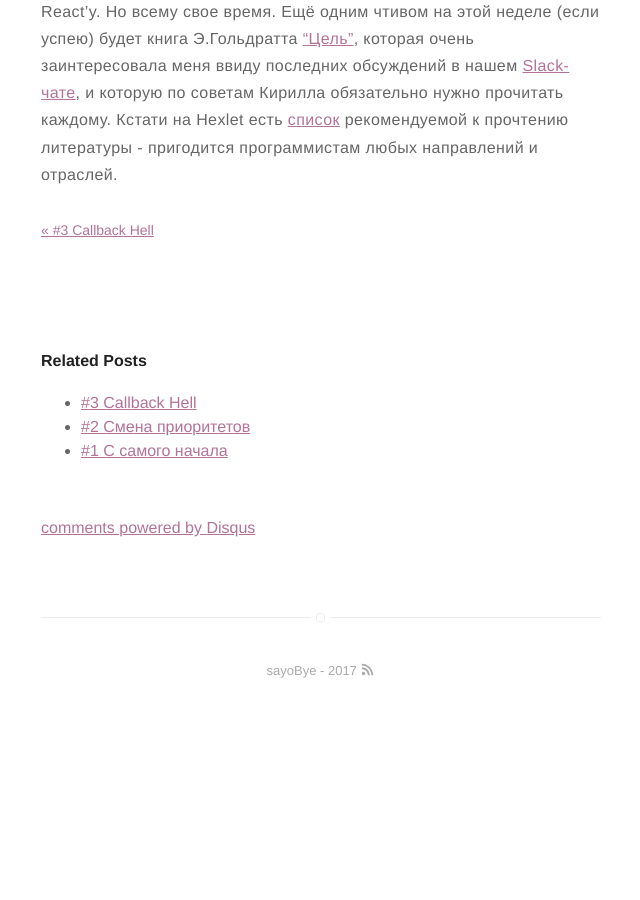
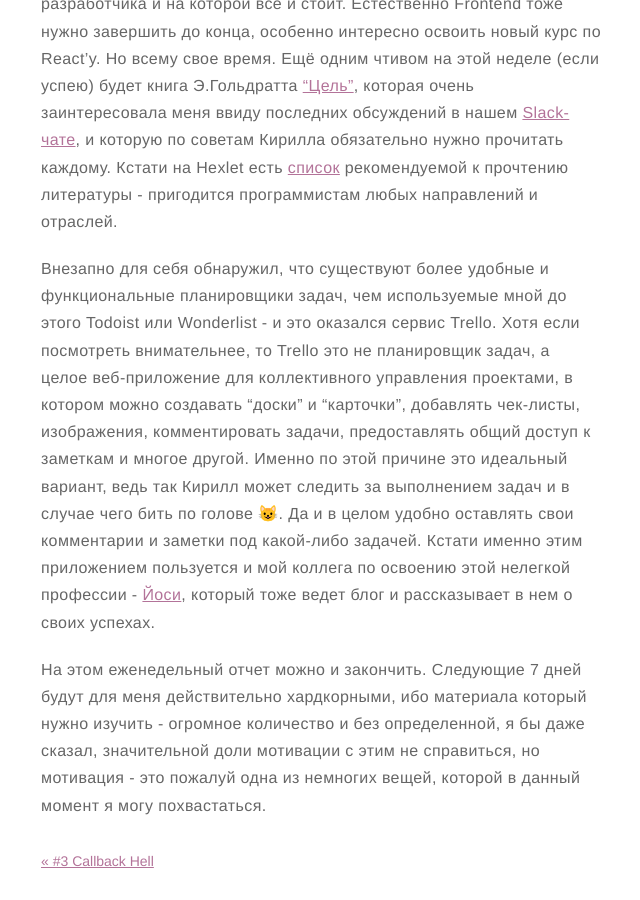
Before and after one commit to SayoBye/devblog, a Jekyll site: the page built from _posts/2017-09-16-4.md, in a window 1280 px wide and 900 px high, scrolled down 1622 px. Shown: the whole window, without its empty margins (319-959 px from the left). Built offline with Jekyll 4.4.1, drawn with Linux system fonts in a browser that asks for light colours; emoji names are drawn with the system emoji font; comment, search, counter and statistics services are not loaded; before the commit the page ends 2340 px from its top, so only the background shows below that; some of the changed text lies outside the part shown.

Commit message:
fix article

```diff
--- a/_posts/2017-09-16-4.md
+++ b/_posts/2017-09-16-4.md
@@ -15,8 +15,14 @@
 description: Погружение в алгоритмы
 ---
 
-Сегодняшний блог будет достаточно коротким, потому что за эти 7 дней я практически ничего не успел. К тому же в самом начале недели умудрился приболеть на несколько дней. Занимался лишь английским языком. Подучил и повторил несколько грамматических схем и по стандарту пополнил словарный запас ещё на 60 слов. Теперь придется наверстать. Есть и хорошие новости - теперь я нахожусь под менторским надзором [Кирилла Мокевнина](https://moikrug.ru/mokevnin) ([github](https://github.com/mokevnin)), который наставляет меня на путь истинный, дает советы и взрывает мой мозг, разбивая представления о мире программирования. Первое мое задание это вспомнить/научиться решать тождества с логарифмами, в дальнейшем они помогут в изучении алгоритмов. В течение недели пытался заниматься логарифмами, но понял что начальных знаний всё-таки недостаточно и решил немного повторить основы. Также Кирилл посоветовал прочитать книгу ["Грокаем алгоритмы"](https://www.amazon.com/Grokking-Algorithms-illustrated-programmers-curious/dp/1617292230/) которая является одним из самых понятных и простых руководств по алгоритмам - просто о сложном, да ещё и с многочисленными иллюстрациями. Замечу, что примеры алгоритмов там приведены на языке Python, поэтому для практики мне потребуется переписать их в Javascript, создав для этого отдельный репозиторий.
+Сегодняшний блог будет достаточно коротким, потому что за эти 7 дней я практически ничего не успел. К тому же в самом начале недели умудрился приболеть на несколько дней. Занимался лишь английским языком. Подучил и повторил несколько грамматических схем и по стандарту пополнил словарный запас ещё на 60 слов. Теперь придется наверстать. Есть и хорошие новости - теперь я нахожусь под менторским надзором [Кирилла Мокевнина](https://moikrug.ru/mokevnin) ([github](https://github.com/mokevnin)), который наставляет меня на путь истинный, дает советы и взрывает мой мозг, разбивая представления о мире программирования.
+
+Первое мое задание это вспомнить/научиться решать тождества с логарифмами, в дальнейшем они помогут в изучении алгоритмов. В течение недели пытался заниматься логарифмами, но понял что начальных знаний всё-таки недостаточно и решил немного повторить основы. Также Кирилл посоветовал прочитать книгу ["Грокаем алгоритмы"](https://www.amazon.com/Grokking-Algorithms-illustrated-programmers-curious/dp/1617292230/) которая является одним из самых понятных и простых руководств по алгоритмам - просто о сложном, да ещё и с многочисленными иллюстрациями. Замечу, что примеры алгоритмов там приведены на языке Python, поэтому для практики мне потребуется переписать их в Javascript, создав для этого отдельный репозиторий.
 
 ![Grokking](https://sayobye.github.io/devblog/assets/images/4/grokking.jpg)
 
 Вторым заданием для меня сейчас является свич на Hexlet в профессию Backend-разработчика, являющуюся основной для веб-разработчика и на которой всё и стоит. Естественно Frontend тоже нужно завершить до конца, особенно интересно освоить новый курс по React'y. Но всему свое время. Ещё одним чтивом на этой неделе (если успею) будет книга Э.Гольдратта ["Цель"](https://www.amazon.com/Goal-Process-Ongoing-Improvement/dp/0884271951/), которая очень заинтересовала меня ввиду последних обсуждений в нашем [Slack-чате](https://hexlet-ru.slack.com), и которую по советам Кирилла обязательно нужно прочитать каждому. Кстати на Hexlet есть [список](https://map.hexlet.io/pages/books) рекомендуемой к прочтению литературы - пригодится программистам любых направлений и отраслей.
+
+Внезапно для себя обнаружил, что существуют более удобные и функциональные планировщики задач, чем используемые мной до этого Todoist или Wonderlist - и это оказался сервис Trello. Хотя если посмотреть внимательнее, то Trello это не планировщик задач, а целое веб-приложение для коллективного управления проектами, в котором можно создавать "доски" и "карточки", добавлять чек-листы, изображения, комментировать задачи, предоставлять общий доступ к заметкам и многое другой. Именно по этой причине это идеальный вариант, ведь так Кирилл может следить за выполнением задач и в случае чего бить по голове :smiley_cat:. Да и в целом удобно оставлять свои комментарии и заметки под какой-либо задачей. Кстати именно этим приложением пользуется и мой коллега по освоению этой нелегкой профессии - [Йоси](https://joisadler.me/), который тоже ведет блог и рассказывает в нем о своих успехах.
+
+На этом еженедельный отчет можно и закончить. Следующие 7 дней будут для меня действительно хардкорными, ибо материала который нужно изучить - огромное количество и без определенной, я бы даже сказал, значительной доли мотивации с этим не справиться, но мотивация - это пожалуй одна из немногих вещей, которой в данный момент я могу похвастаться.
```
